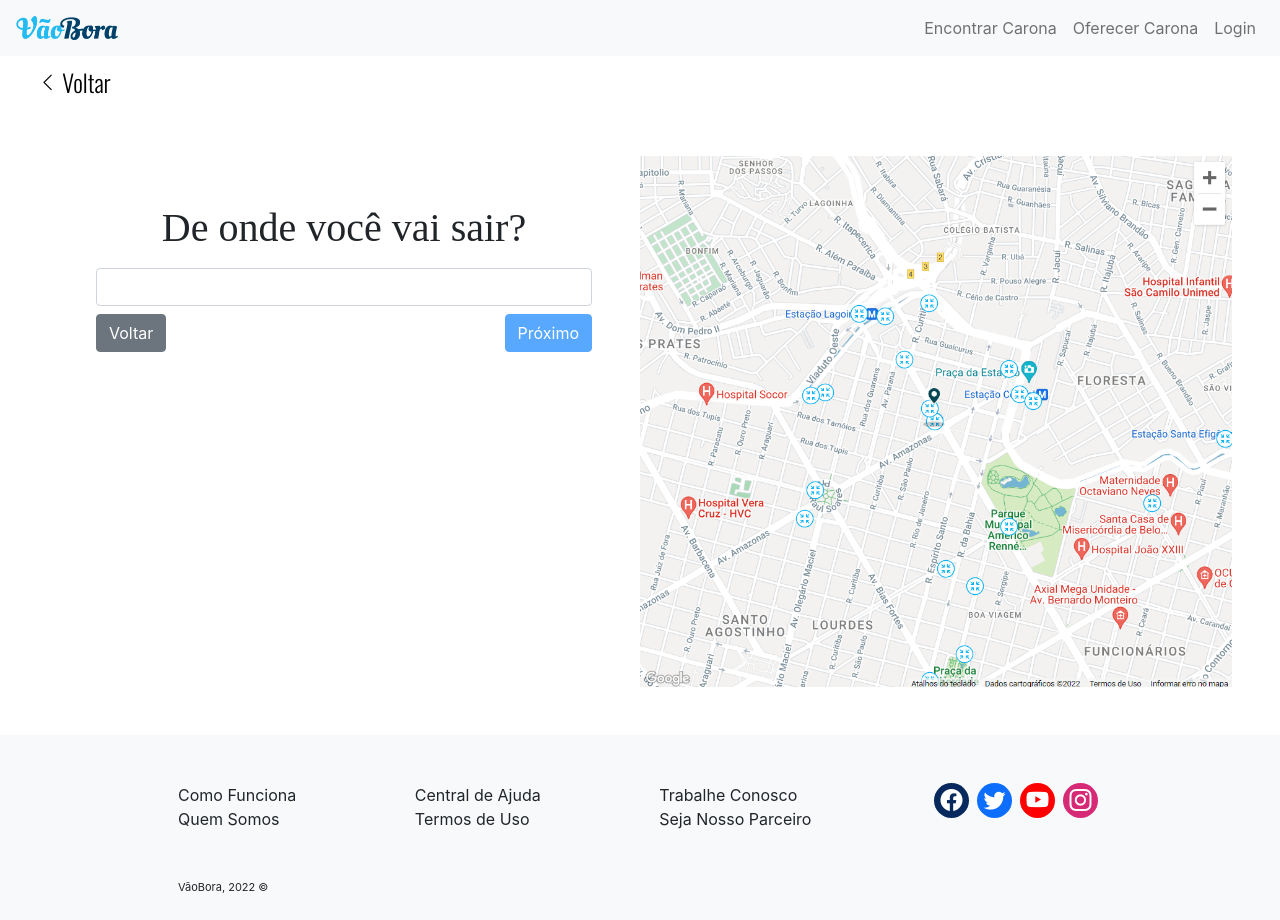
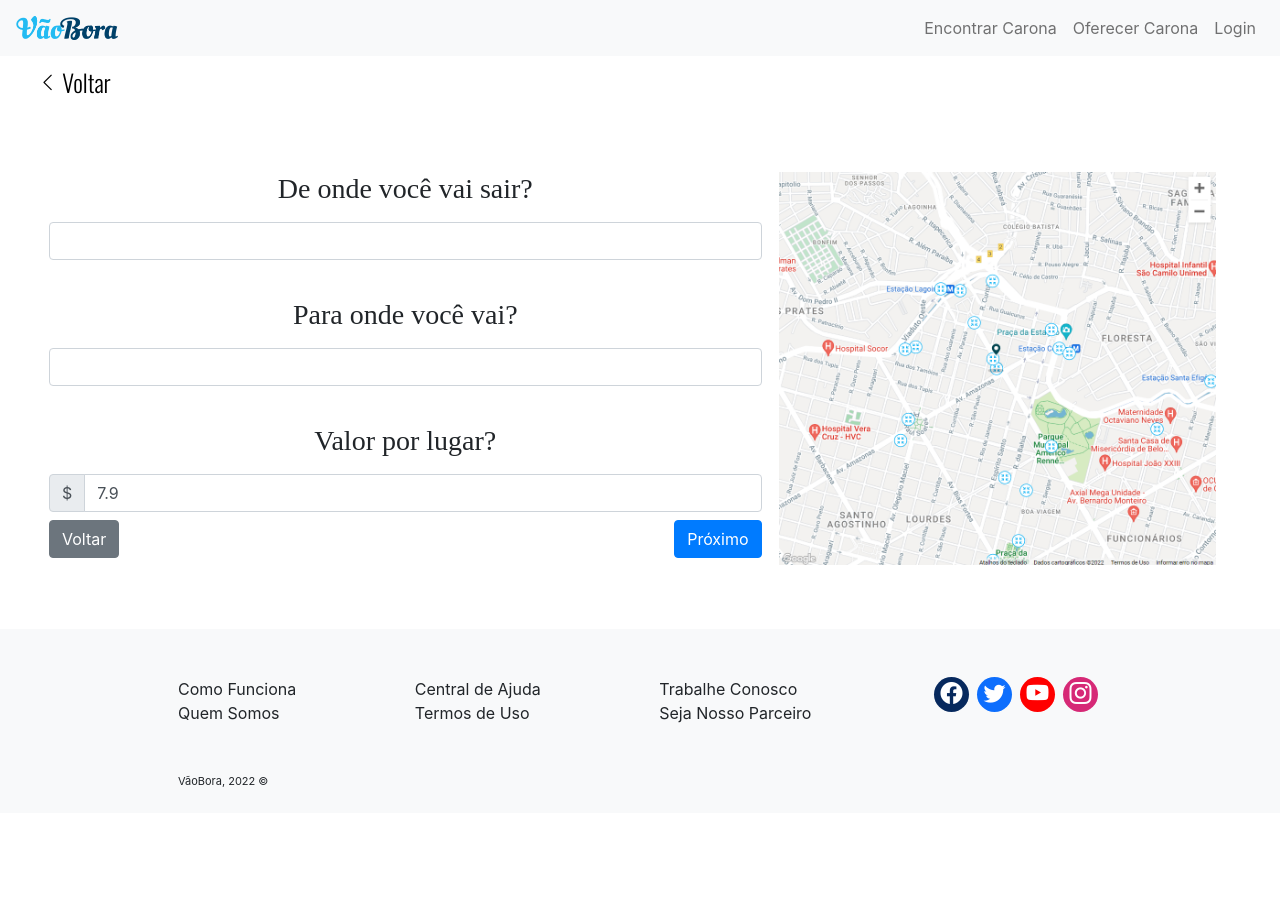
Before and after one commit to ryanalves/IHM-web, an Angular app: page /oferecer-carona in a window 1280 px wide. After the commit the page ends 813 px from the top, so only its background shows below. Built offline with nearby package versions, Linux system fonts and the light colour scheme.

Commit message:
Criar carona numa pagina só

```diff
--- a/src/app/home/carona/create-carona/create-carona.component.css
+++ b/src/app/home/carona/create-carona/create-carona.component.css
@@ -1,4 +1,4 @@
-h1 {
+h1, h3 {
     font-family: 'Oleo Script Swash Caps', cursive;
 }
 
--- a/src/app/home/carona/create-carona/create-carona.component.html
+++ b/src/app/home/carona/create-carona/create-carona.component.html
@@ -5,39 +5,18 @@
     </a>
 </div>
 <!-- Fase 1 -->
-<div class="d-flex p-5 justify-content-center w-100" *ngIf="fase == 1">
-    <div class="d-flex p-5 w-50 content">
-        <h1 class="text-center">De onde você vai sair?</h1>
+<div class="d-flex p-5 justify-content-center w-100">
+    <div class="row">
+        <div class="col-sm-12 d-flex p-3 w-50 content">
+            <h3 class="text-center">De onde você vai sair?</h3>
             <input class="form-control mt-2" [(ngModel)]="ponto_saida" [typeahead]="pontos_saida">
-        <div class="d-flex justify-content-between w-100 mt-2">
-            <button class="btn btn-secondary" (click)="fase = fase - 1">Voltar</button>
-            <button class="btn btn-primary" (click)="fase = fase + 1" [disabled]="!ponto_saida">Próximo</button>
         </div>
+        <div class="col-sm-12 d-flex p-3 w-50 content">
+            <h3 class="text-center">Para onde você vai?</h3>
+            <input class="form-control mt-2" [(ngModel)]="ponto_chegada" [typeahead]="pontos_chegada">
         </div>
-    <div class="d-flex justify-content-center w-50 content">
-        <img style="width: 100%;" src="assets/map.png" alt="">
-    </div>
-</div>
-
-
-<!-- Fase 2 -->
-<div class="d-flex p-5 justify-content-center w-100" *ngIf="fase == 2">
-    <div class="d-flex p-5 w-50 content">
-        <h1 class="text-center">Para onde você vai?</h1>
-        <input class="form-control mt-2" [(ngModel)]="ponto_chegada" [typeahead]="pontos_chegada">
-        <div class="d-flex justify-content-between w-100 mt-2">
-            <button class="btn btn-secondary" (click)="fase = fase - 1">Voltar</button>
-            <button class="btn btn-primary" (click)="fase = fase + 1" [disabled]="!ponto_chegada">Próximo</button>
-        </div>
-    </div>
-    <div class="d-flex justify-content-center w-50 content">
-        <img style="width: 100%;" src="assets/map.png" alt="">
-    </div>
-</div>
-
-<!-- Fase 3 -->
-<div class="d-flex p-5 justify-content-center w-75 content" *ngIf="fase == 3">
-    <h1 class="text-center">Valor por lugar?</h1>
+        <div class="col-sm-12 d-flex p-3 w-50 content">
+            <h3 class="text-center">Valor por lugar?</h3>
             <!-- <pre class="card card-block card-header mb-3">Model: {{selected | json}}</pre> -->
 
             <div class="input-group mt-2">
@@ -49,6 +28,8 @@
                 <button class="btn btn-primary" [disabled]="!valor" routerLink="/view-carona">Próximo</button>
             </div>
         </div>
-
-<!-- Fase: {{fase}}
-<button class="btn btn-primary" (click)="fase = 1">Resetar</button> -->
+    </div>
+    <div class="d-flex p-3 justify-content-center w-50 content">
+        <img style="width: 100%;" src="assets/map.png" alt="">
+    </div>
+</div>
```
Lines whose indentation alone changed are shown as unchanged.
